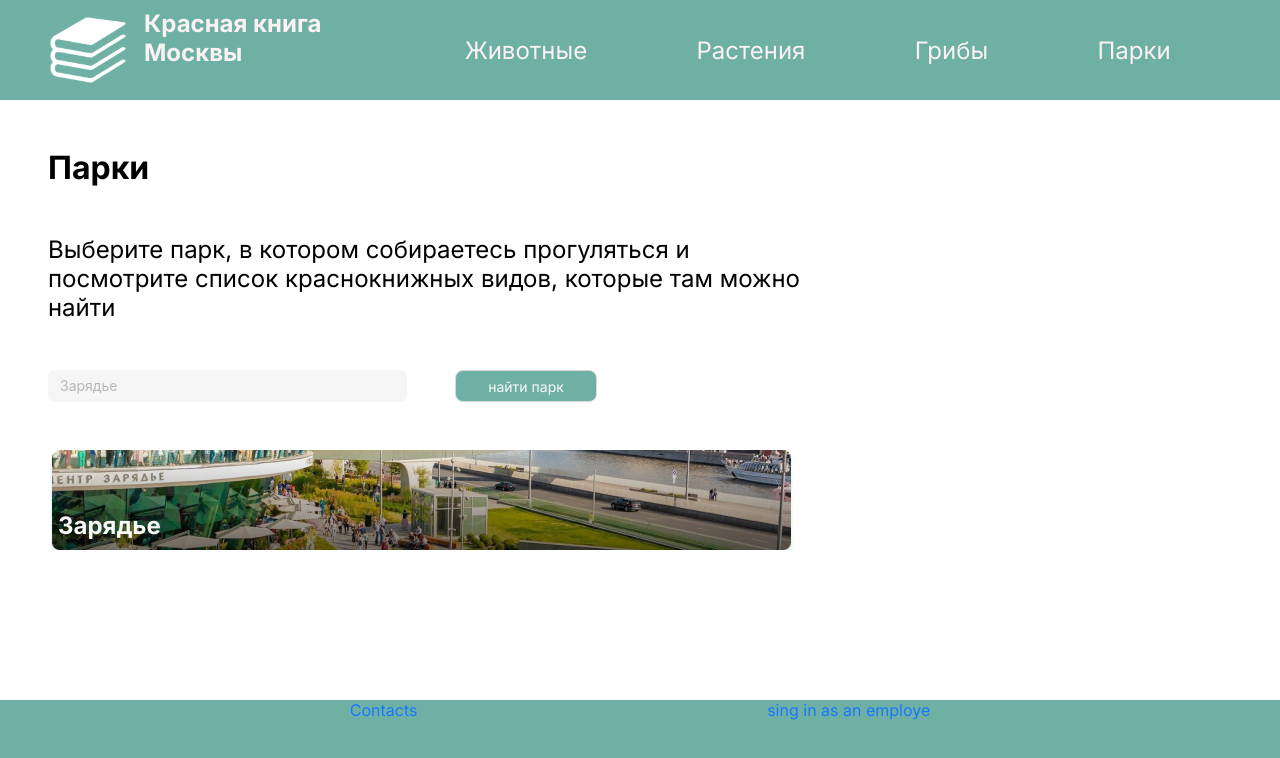
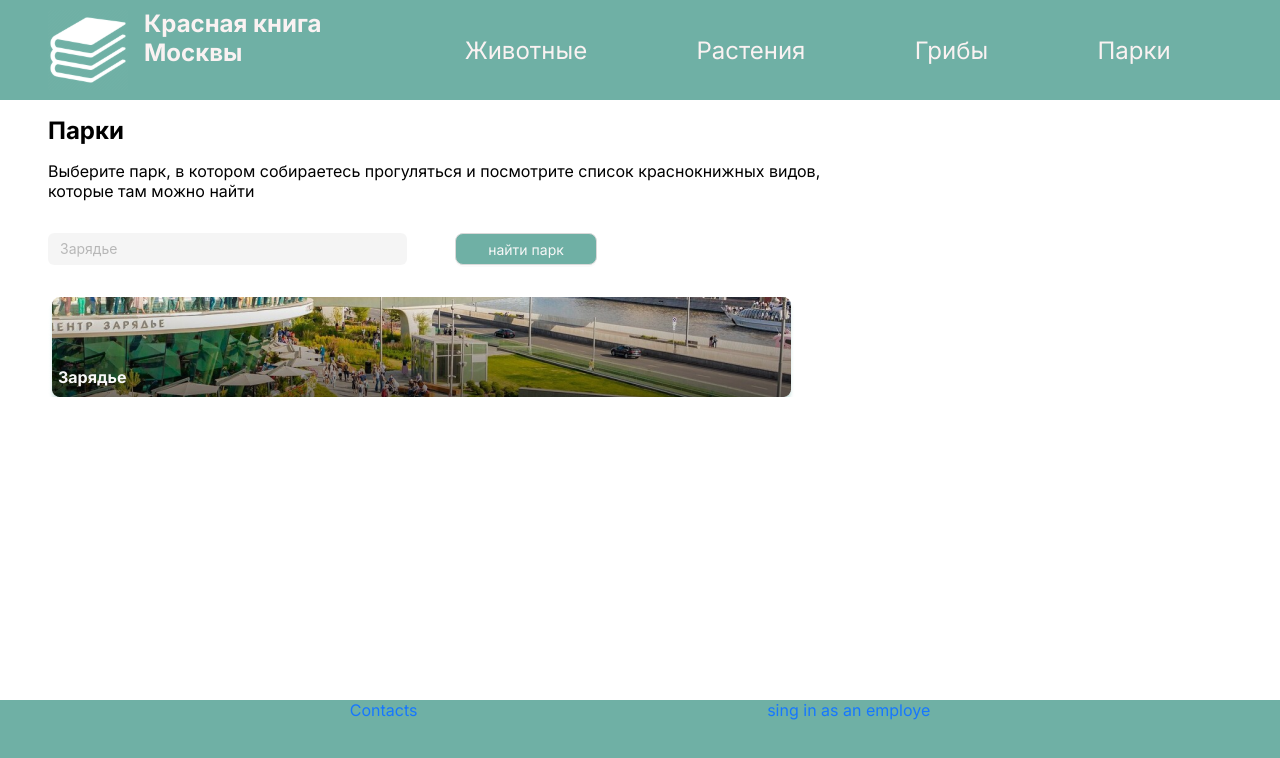
Before and after one commit to eureu/green-code, a React (Vite) app in the folder green-code/: page /parks in a window 1280 px wide. Shown: the top 758 px of the page. Built offline with nearby package versions, Linux system fonts and the light colour scheme.

Commit message:
fix: font size

```diff
--- a/green-code/src/components/Finder.jsx
+++ b/green-code/src/components/Finder.jsx
@@ -15,10 +15,11 @@ export default function Finder() {
     <div
       className="finder"
       style={{
-        paddingBottom: "3rem",
+        paddingBottom: "1rem",
         width: "70%",
         display: "flex",
-        height: "5rem"
+        height: "5rem",
+        alignItems: "center"
       }}
     >
       <Input
--- a/green-code/src/components/Parks.jsx
+++ b/green-code/src/components/Parks.jsx
@@ -1,5 +1,4 @@
 import AppHeader from "./AppHeader";
-import { Button, Input } from "antd";
 import Footer from "./Footer";
 import Finder from "./Finder";
 
@@ -8,8 +7,16 @@ export default function Parks() {
     <>
       <AppHeader />
       <div className="content" style={{ width: "65%", paddingLeft: "3rem" }}>
-        <h1 style={{ paddingBottom: "3rem", paddingTop: "3rem" }}>Парки</h1>
-        <section style={{ fontSize: "24px", paddingBottom: "3rem" }}>
+        <h1
+          style={{
+            paddingBottom: "1rem",
+            paddingTop: "1rem",
+            fontSize: "24px"
+          }}
+        >
+          Парки
+        </h1>
+        <section style={{ fontSize: "16px", paddingBottom: "1rem" }}>
           Выберите парк, в котором собираетесь прогуляться и посмотрите список
           краснокнижных видов, которые там можно найти
         </section>
@@ -33,7 +40,7 @@ export default function Parks() {
                 bottom: "0",
                 left: "0",
                 padding: "10px",
-                fontSize: "24px",
+                fontSize: "16px",
                 color: "#F8F8F8",
                 fontWeight: "700"
               }}
```
